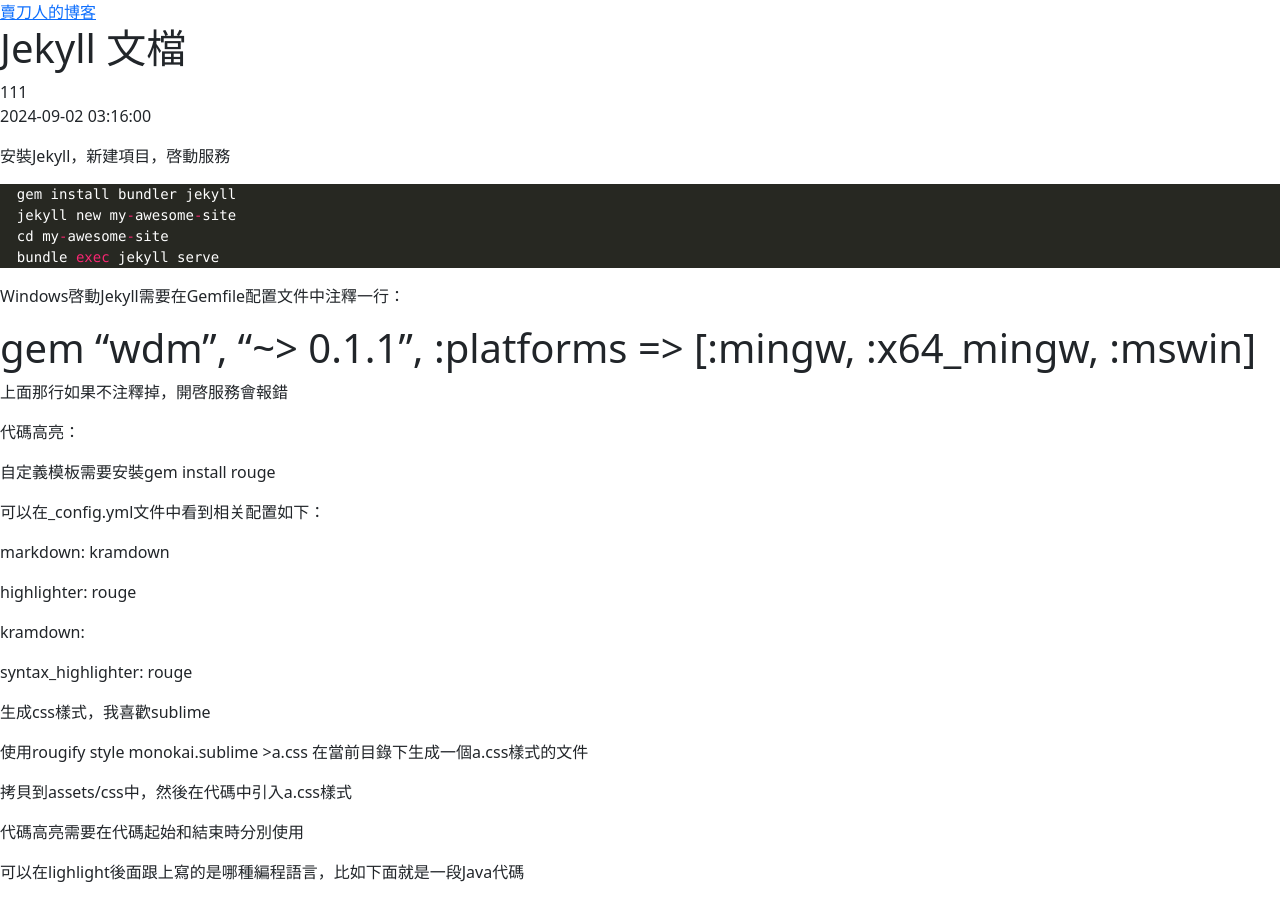
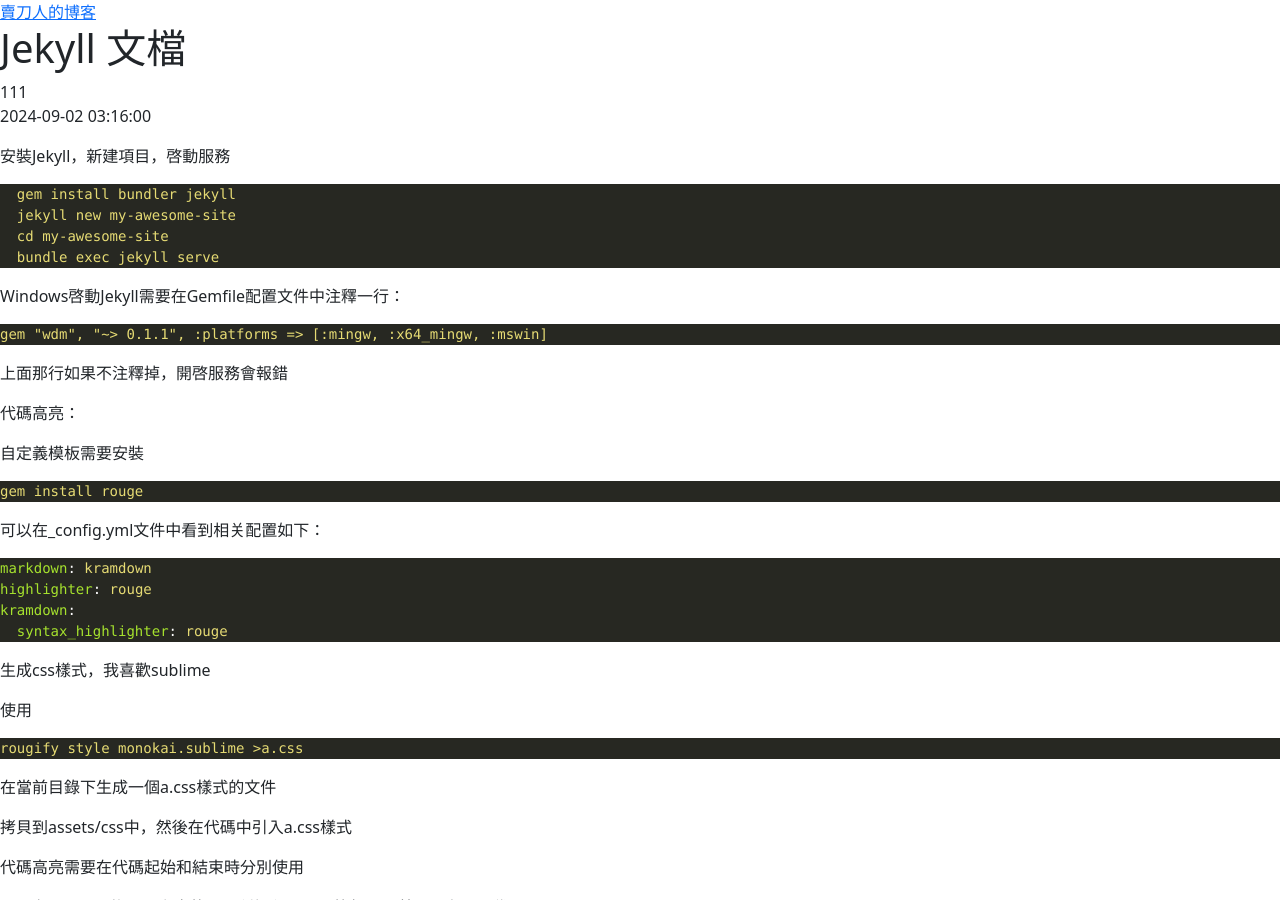
Before and after one commit to maidaoren/maidaoren.github.io, a Jekyll site: the page built from _posts/2024-09-02-pape.md, in a window 1280 px wide and 900 px high. Built offline with Jekyll 4.4.1, drawn with Linux system fonts in a browser that asks for light colours.

Commit message:
Update 2024-09-02-pape.md

```diff
--- a/_posts/2024-09-02-pape.md
+++ b/_posts/2024-09-02-pape.md
@@ -7,7 +7,7 @@
 
 
 安裝Jekyll，新建項目，啓動服務
-{% highlight python %}
+{% highlight yaml %}
   gem install bundler jekyll
   jekyll new my-awesome-site
   cd my-awesome-site
@@ -16,27 +16,25 @@
 
 Windows啓動Jekyll需要在Gemfile配置文件中注釋一行：
 
-# gem "wdm", "~> 0.1.1", :platforms => [:mingw, :x64_mingw, :mswin]
-
+{% highlight yaml %}gem "wdm", "~> 0.1.1", :platforms => [:mingw, :x64_mingw, :mswin]
+{% endhighlight %}
 上面那行如果不注釋掉，開啓服務會報錯
 
 代碼高亮：
 
-自定義模板需要安裝gem install rouge
+自定義模板需要安裝{% highlight yaml %}gem install rouge{% endhighlight %}
 
 可以在_config.yml文件中看到相关配置如下：
-
+{% highlight yaml %}
 markdown: kramdown
-
 highlighter: rouge
-
 kramdown:
-
   syntax_highlighter: rouge
+{% endhighlight %}
 
 生成css樣式，我喜歡sublime
 
-使用rougify style monokai.sublime >a.css 在當前目錄下生成一個a.css樣式的文件
+使用{% highlight yaml %}rougify style monokai.sublime >a.css {% endhighlight %}在當前目錄下生成一個a.css樣式的文件
 
 拷貝到assets/css中，然後在代碼中引入a.css樣式
 
@@ -49,7 +47,6 @@
 例如：
 
 {% highlight java %}
-
 public class RunoobTest {
     // 成员变量
     private int instanceVar;
@@ -77,15 +74,10 @@
 }
 
 proc means data=sashelp.class;
-
     class sex;
-
     var height weight;
-
     output out = mean_by_sex;
-
   run;
-
  {% endhighlight %}
 
 
```
